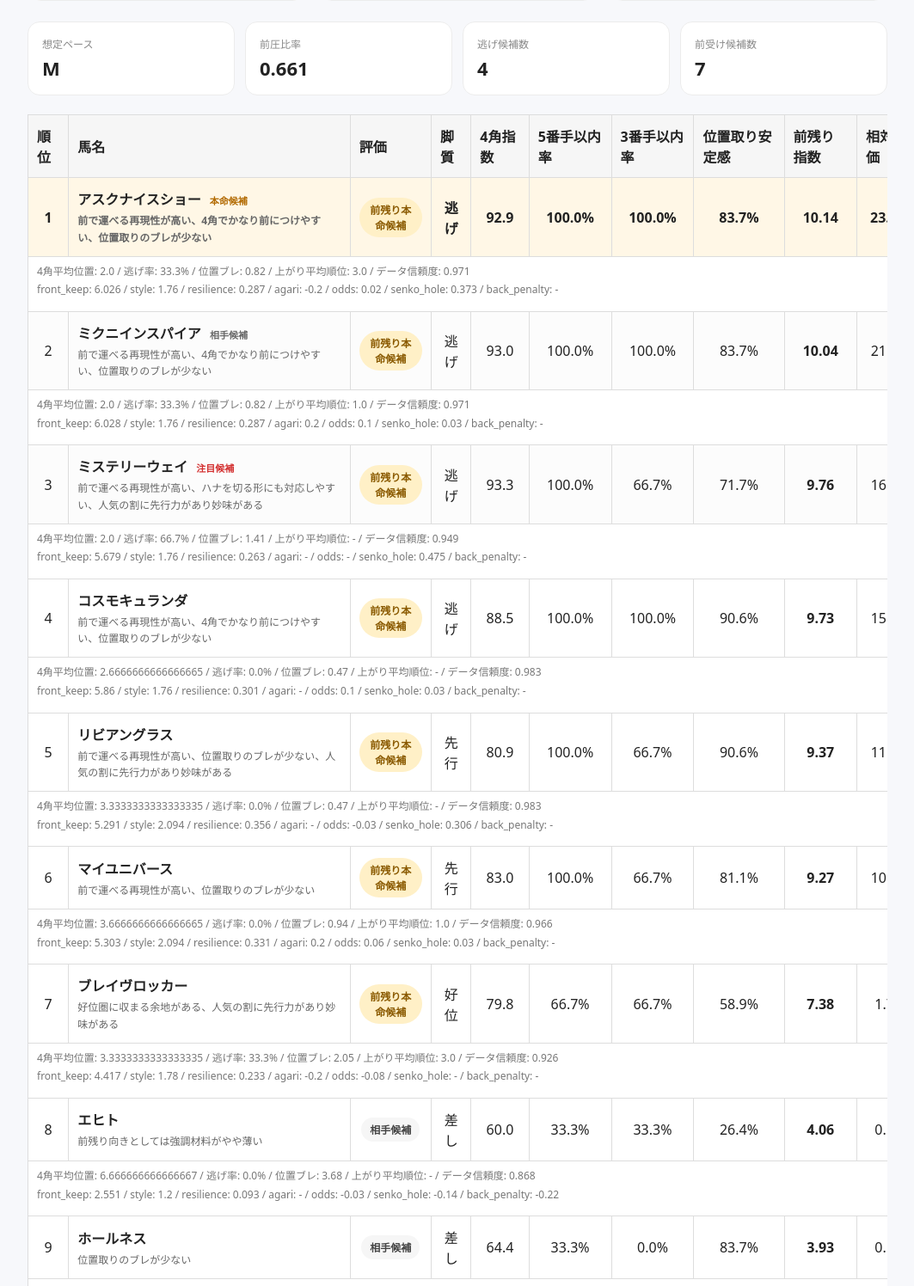
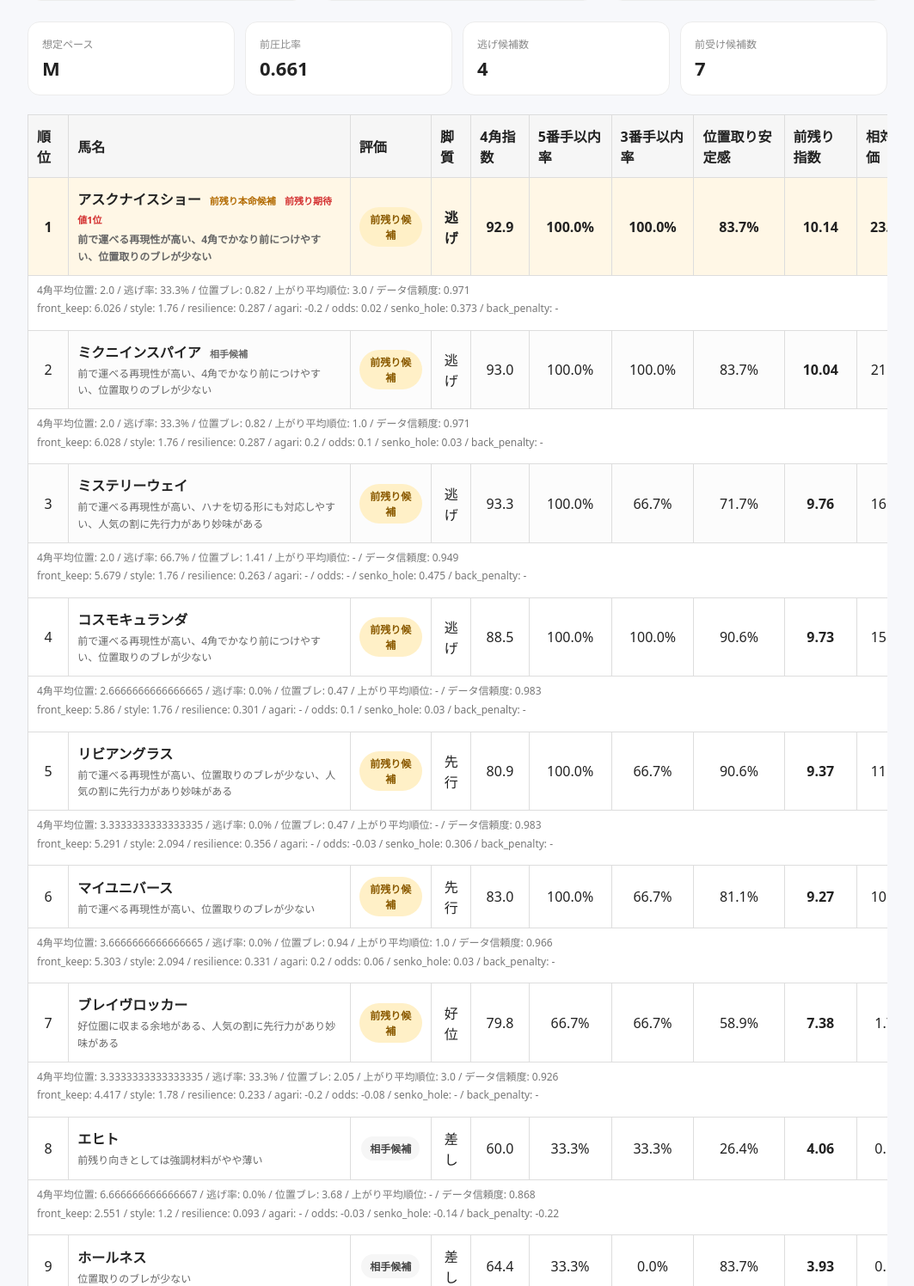
Before and after one commit to ikkaku000/keibasite, a Django app: page /race/ in a window 1280 px wide. Shown: the part 557-2053 px from the top of the page at 86% size, without its empty margins (108-1171 px from the left). Run offline with Django 5.2, Linux system fonts and the light colour scheme; data comes from the database, SQL or seed files in the repository.

Commit message:
202604051345

```diff
--- a/keibaapp_1/templates/keibaapp_1/race_mock.html
+++ b/keibaapp_1/templates/keibaapp_1/race_mock.html
@@ -177,11 +177,12 @@
           <div style="font-weight:700;">
             {{ r.horse_name }}
             {% if forloop.first %}
-              <span style="margin-left:6px;font-size:11px;color:#b26a00;">本命候補</span>
+              <span style="margin-left:6px;font-size:11px;color:#b26a00;">前残り本命候補</span>
             {% elif forloop.counter == 2 %}
               <span style="margin-left:6px;font-size:11px;color:#666;">相手候補</span>
-            {% elif forloop.counter == 3 %}
-              <span style="margin-left:6px;font-size:11px;color:#d32f2f;">注目候補</span>
+            {% endif %}
+            {% if r.is_best_ev %}
+              <span style="margin-left:6px;font-size:11px;color:#d32f2f;font-weight:700;">前残り期待値1位</span>
             {% endif %}
           </div>
           <div style="margin-top:4px;font-size:12px;color:#666;line-height:1.6;">
@@ -207,7 +208,11 @@
               {% elif r.place_label == '先行穴候補' %}#c62828
               {% else %}#444{% endif %};
           ">
-            {{ r.place_label }}
+            {% if r.place_label == '前残り本命候補' %}
+              前残り候補
+            {% else %}
+              {{ r.place_label }}
+            {% endif %}
           </span>
         </td>
 
--- a/keibaapp_1/views.py
+++ b/keibaapp_1/views.py
@@ -62,14 +62,20 @@ def build_row_data(results, limit=None):
     """
     analysis["results"] をテンプレート表示用の rows に変換
     """
-    if limit is not None:
-        results = results[:limit]
+    # 先に全件から妙味指数トップを判定
+    valid_evs = [
+        r.get("value_index")
+        for r in results
+        if r.get("value_index") is not None
+    ]
+    best_ev = max(valid_evs) if valid_evs else None
 
-    rows = []
+    all_rows = []
     for i, r in enumerate(results, start=1):
         front_metrics = r.get("front_metrics", {}) or {}
+        ev = r.get("value_index")
 
-        rows.append({
+        all_rows.append({
             "rank": i,
             "horse_name": r["horse_name"],
             "style": display_run_style(r["run_style"]),
@@ -81,13 +87,14 @@ def build_row_data(results, limit=None):
             "tempo": r["tempo"],
             "tempo_raw": r.get("tempo_raw"),
             "win_prob": r.get("pseudo_win_prob"),
-            "ev": r.get("value_index"),
+            "ev": ev,
             "odds": r.get("expected_odds"),
 
             # 新ロジック対応
             "place_label": r.get("place_label"),
             "reason": r.get("reason"),
             "data_confidence": r.get("data_confidence"),
+            "is_best_ev": (best_ev is not None and ev == best_ev),
 
             # front_metrics 展開表示用
             "front5_rate": round(front_metrics.get("front5_rate", 0.0) * 100, 1),
@@ -107,7 +114,11 @@ def build_row_data(results, limit=None):
             "senko_hole_score": r.get("senko_hole_score"),
             "back_penalty": r.get("back_penalty"),
         })
-    return rows
+
+    if limit is not None:
+        return all_rows[:limit]
+
+    return all_rows
 
 
 def maybe_auto_save_snapshot(request, race, analysis, model_version=MODEL_VERSION):
```
